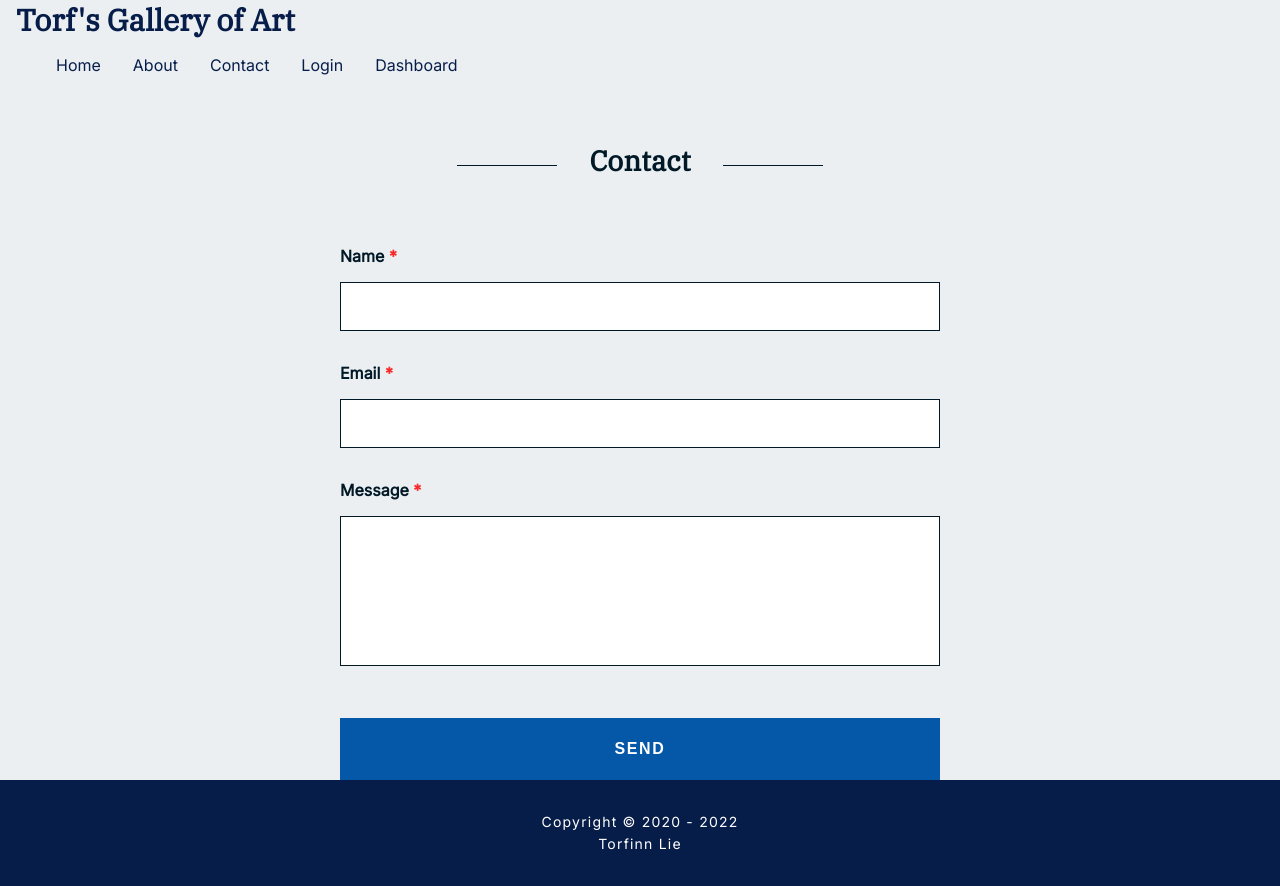
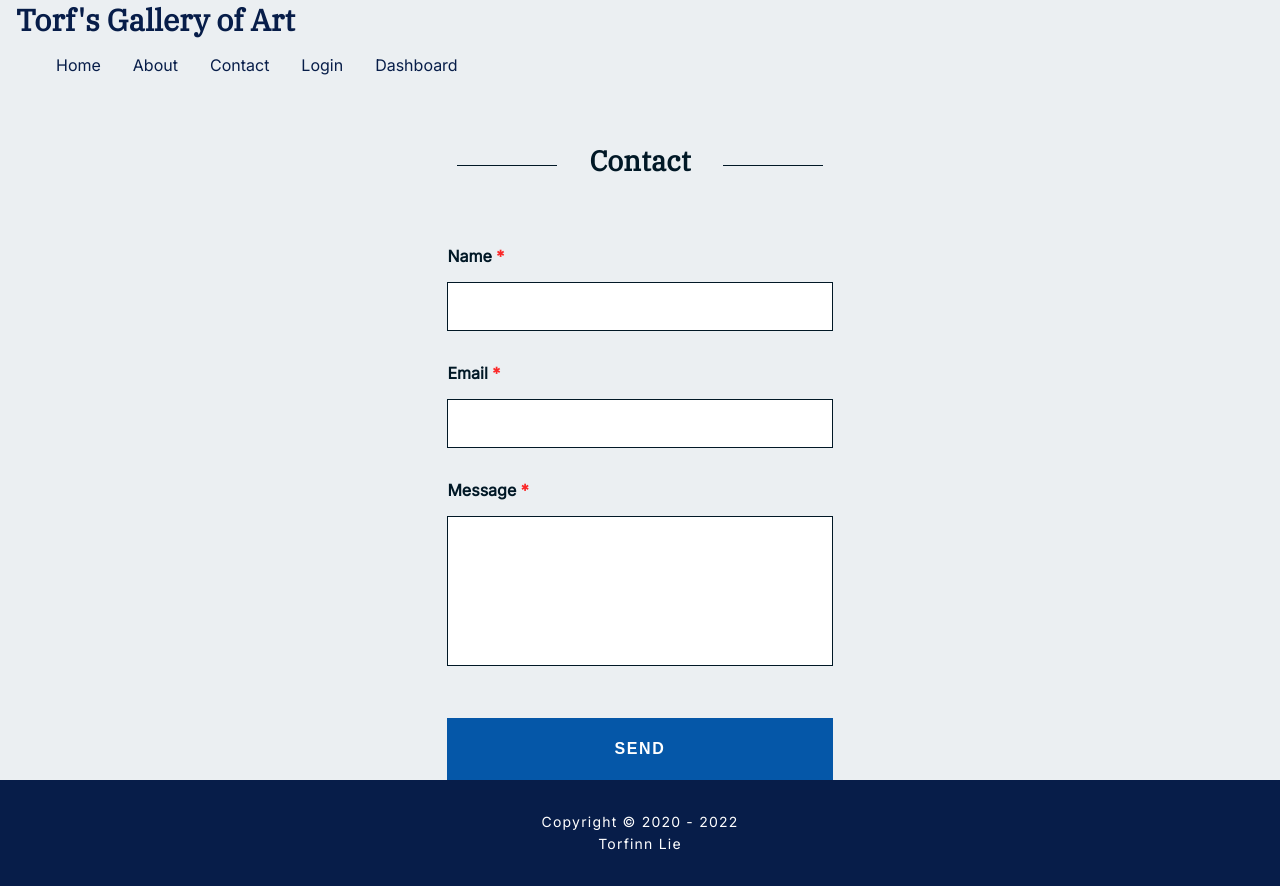
Before and after one commit to lunadragon06/torfs-art-gallery, a React (Create React App) app: page /contact in a window 1280 px wide. Built offline with nearby package versions, Linux system fonts and the light colour scheme.

Commit message:
Update Contact.js

```diff
--- a/src/components/pages/Contact.js
+++ b/src/components/pages/Contact.js
@@ -5,14 +5,20 @@ export default function Contact() {
 		<>
 			<Heading content="Contact" />
 			<form>
+				<section className="rowform">
+				<div>
 			        <label className="label" htmlFor="fname">
 					    Name <span className="reqdot">*</span>
 				    </label>
                     <input className="input" type="text" name="fname" required />
+				</div>
+				<div>
 			        <label className="label" htmlFor="email">
 					    Email <span className="reqdot">*</span>
 				    </label>
                     <input className="input" type="email" name="email" required />
+				</div>
+				</section>
 			    <label htmlFor="message">
 					Message <span className="reqdot">*</span>
 				</label>
```
Lines whose indentation alone changed are shown as unchanged.
